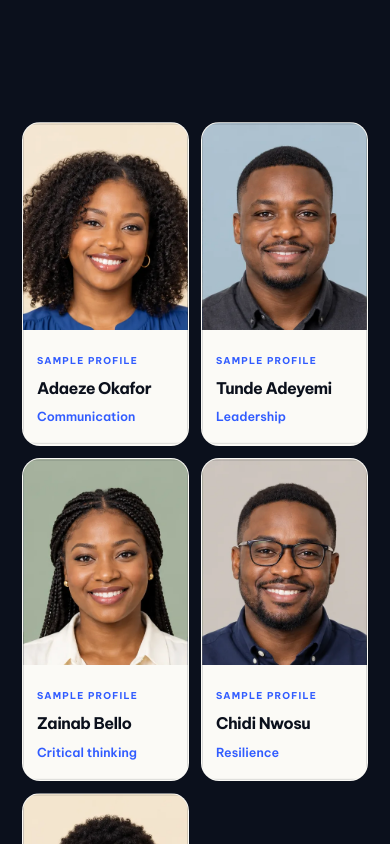
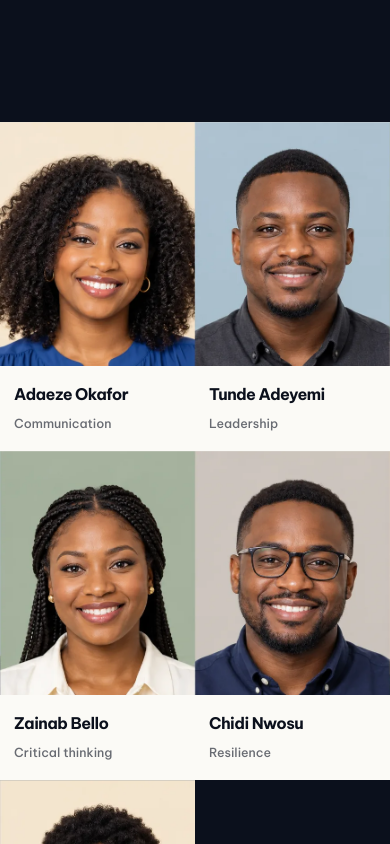
Before and after one commit to chiazaokoli/kfsd-website, a Next.js app: page / in a window 390 px wide. Shown: the part 7760-8604 px from the top of the page. Built offline with nearby package versions, Linux system fonts and the light colour scheme.

Commit message:
Join speaker cards edge to edge and simplify details

```diff
--- a/app/globals.css
+++ b/app/globals.css
@@ -232,13 +232,12 @@ img { display: block; }
 .proof-header .section-kicker { grid-column: 1 / -1; margin-bottom: -35px; }
 .proof-header h2 { max-width: 900px; }
 .proof-header > p:last-child { margin: 0; color: #636874; font-size: .9rem; line-height: 1.7; }
-.speaker-placeholder-grid { display: grid; grid-template-columns: repeat(3, minmax(0, 1fr)); gap: 16px; margin-top: 60px; }
-.speaker-placeholder-grid article { overflow: hidden; border: 1px solid var(--line-dark); border-radius: 18px; background: var(--paper); }
+.speaker-placeholder-grid { display: grid; grid-template-columns: repeat(3, minmax(0, 1fr)); gap: 0; margin-top: 60px; margin-inline: calc(-1 * max(5vw, 28px)); }
+.speaker-placeholder-grid article { overflow: hidden; border: 0; border-radius: 0; background: var(--paper); }
 .speaker-portrait { aspect-ratio: 4 / 5; background-color: var(--cream); background-size: 500% auto; background-repeat: no-repeat; }
 .speaker-details { padding: 24px; }
-.speaker-placeholder-grid small { color: var(--blue); font-size: .59rem; font-weight: 700; letter-spacing: .13em; text-transform: uppercase; }
-.speaker-placeholder-grid h3 { margin: 10px 0 9px; font-size: 1.15rem; letter-spacing: -.035em; }
-.speaker-placeholder-grid p { margin: 0; color: var(--blue); font-size: .85rem; font-weight: 600; line-height: 1.5; }
+.speaker-placeholder-grid h3 { margin: 0 0 9px; color: var(--ink); font-size: 1.15rem; letter-spacing: -.035em; }
+.speaker-placeholder-grid p { margin: 0; color: #686b72; font-size: .85rem; font-weight: 500; line-height: 1.5; }
 .story-carousel { display: grid; grid-auto-columns: minmax(280px, 34vw); grid-auto-flow: column; gap: 10px; margin-top: 80px; overflow-x: auto; padding-bottom: 15px; scroll-snap-type: x mandatory; }
 .story-carousel article { min-height: 380px; scroll-snap-align: start; border-radius: 20px; }
 .video-story { position: relative; grid-column: span 2; min-width: min(680px, 82vw); overflow: hidden; color: var(--white); }
@@ -387,7 +386,7 @@ img { display: block; }
   .local-time-card, .schedule-panel { border-radius: 0; }
   .schedule-panel { box-shadow: none; }
   .smooth-corner-fallback.schedule-panel { filter: none; }
-  .speaker-placeholder-grid { grid-template-columns: 1fr 1fr; }
+  .speaker-placeholder-grid { grid-template-columns: 1fr 1fr; margin-inline: -22px; }
   .story-carousel { grid-auto-columns: 82vw; }
   .video-story { min-width: 82vw; }
   .organiser-section { grid-template-columns: 1fr; }
@@ -421,7 +420,7 @@ img { display: block; }
   .reveal-statement { font-size: 1.48rem; }
   .skill-card { min-height: 400px; }
   .skill-third { min-height: 0; }
-  .speaker-placeholder-grid { gap: 12px; margin-top: 40px; }
+  .speaker-placeholder-grid { margin-top: 40px; }
   .speaker-details { padding: 18px 14px; }
   .speaker-placeholder-grid h3 { font-size: 1rem; line-height: 1.35; }
   .speaker-placeholder-grid p { font-size: .78rem; }
--- a/app/page.tsx
+++ b/app/page.tsx
@@ -426,7 +426,7 @@ export default function Home() {
 
         <section className="proof-section">
           <div className="proof-header chapter-reveal"><p className="section-kicker">The speakers</p><h2>Five voices. Five skills. A fresh perspective.</h2><p>Meet the faces of each topic. Names and portraits are placeholders until the speaker lineup is confirmed.</p></div>
-          <div className="speaker-placeholder-grid">{speakers.map(({ name, topic }, index) => <article key={topic}><div className="speaker-portrait" aria-hidden="true" style={{ backgroundImage: `url(${assetPrefix}/images/speaker-placeholders.webp)`, backgroundPosition: `${index * 25}% top` }} /><div className="speaker-details"><small>Sample profile</small><h3>{name}</h3><p>{topic}</p></div></article>)}</div>
+          <div className="speaker-placeholder-grid">{speakers.map(({ name, topic }, index) => <article key={topic}><div className="speaker-portrait" aria-hidden="true" style={{ backgroundImage: `url(${assetPrefix}/images/speaker-placeholders.webp)`, backgroundPosition: `${index * 25}% top` }} /><div className="speaker-details"><h3>{name}</h3><p>{topic}</p></div></article>)}</div>
           <div className="story-carousel" aria-label="Participant story placeholders">
             <article className="video-story"><Image src={`${assetPrefix}/images/reflection.webp`} alt="Students reflecting together" fill unoptimized sizes="(max-width: 800px) 90vw, 45vw" /><span className="video-shade" /><div><span className="play-icon"><Play size={23} weight="fill" /></span><p>Video stories coming soon</p></div></article>
             {["Confidence", "Time management", "Speaking up"].map((topic) => <article className="story-placeholder" key={topic}><HandHeart size={27} weight="duotone" /><p>{topic}</p><span>Approved participant story coming soon</span></article>)}
```
